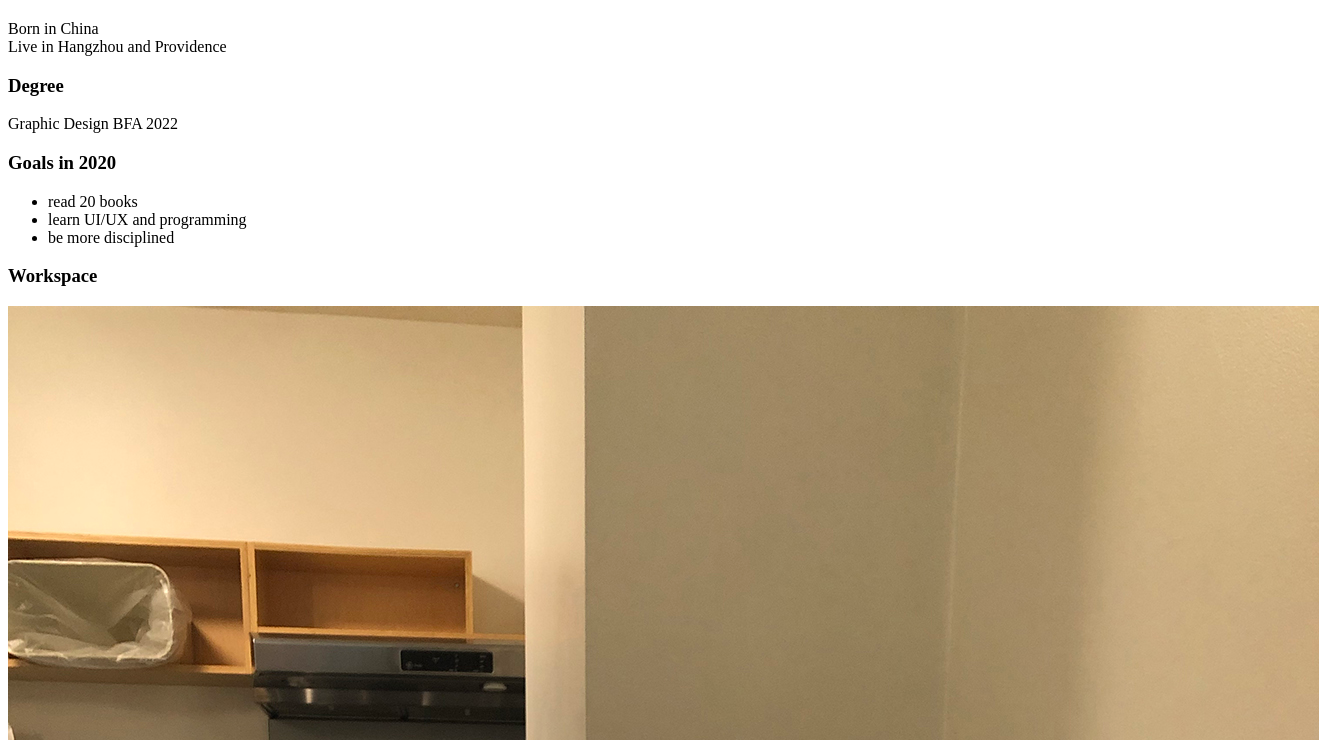
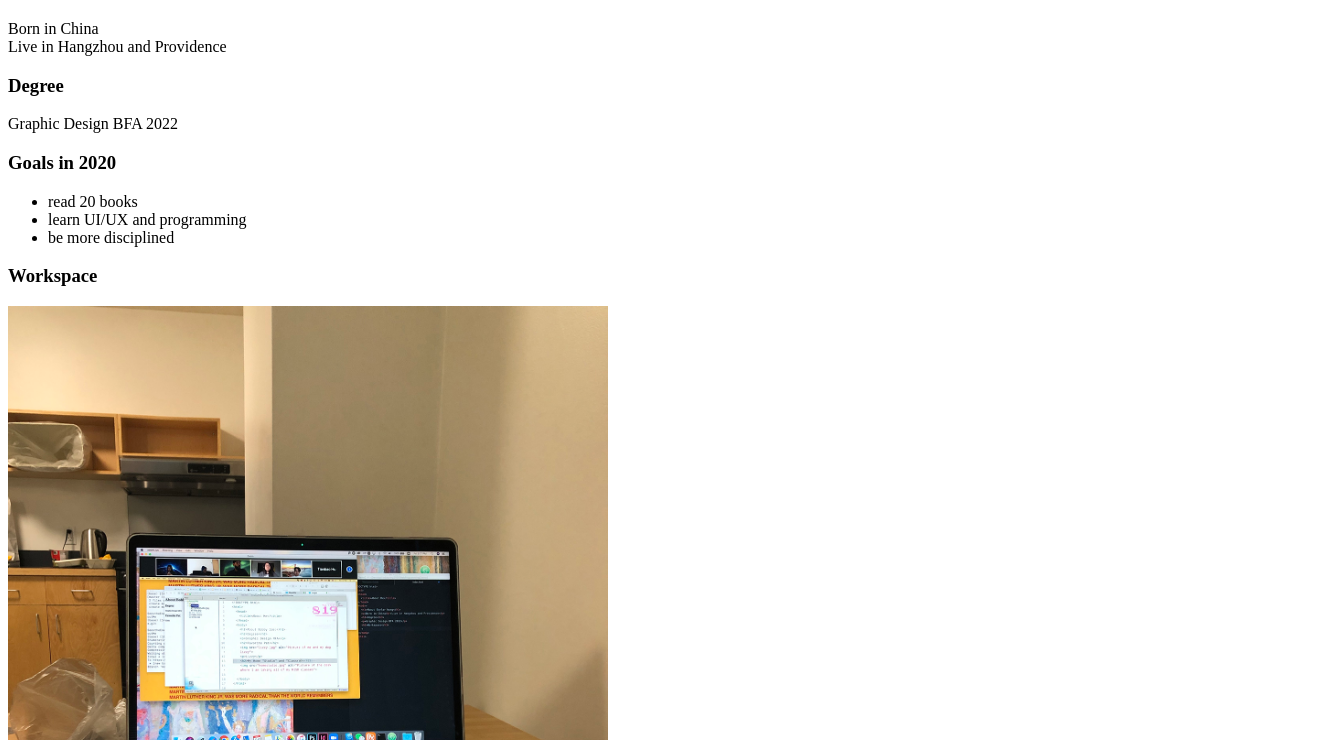
Before and after one commit to skylarwang9/AboutMe, a plain HTML site: page index.html in a window 1280 px wide. Shown: the part 60-800 px from the top of the page, 1319 px wide, since content can reach past the window. Drawn offline with Linux system fonts and the light colour scheme.

Commit message:
change the image size

```diff
--- a/index.html
+++ b/index.html
@@ -3,7 +3,8 @@
   <head>
     <title>About Me</title>
     <style>
-    <img{width:200px;}>
+      img {
+        width: 600px;}
     </style>
   </head>
   <body>
```
